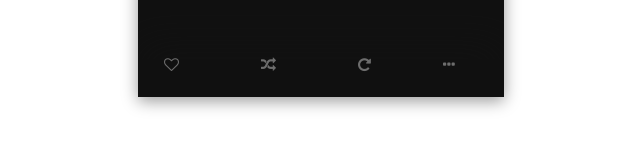
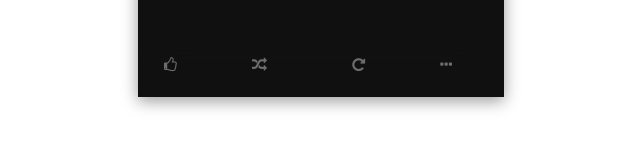
Before and after one commit to Ramsemmanuel/Fnb, a plain HTML site: page index.html in a window 1280 px wide. Shown: the part 583-732 px from the top of the page, 319-959 px from the left. Drawn offline with nearby package versions, Linux system fonts and the light colour scheme.

Commit message:
Update style.css

```diff
--- a/style.css
+++ b/style.css
@@ -535,7 +535,7 @@ li.div > #play:checked ~ label.play:before {
 }
 
 .love:before {
-  content: "\f08a";
+  content: "\f087";
   cursor: pointer;
   transition: all 0.15s linear;
 }
```
